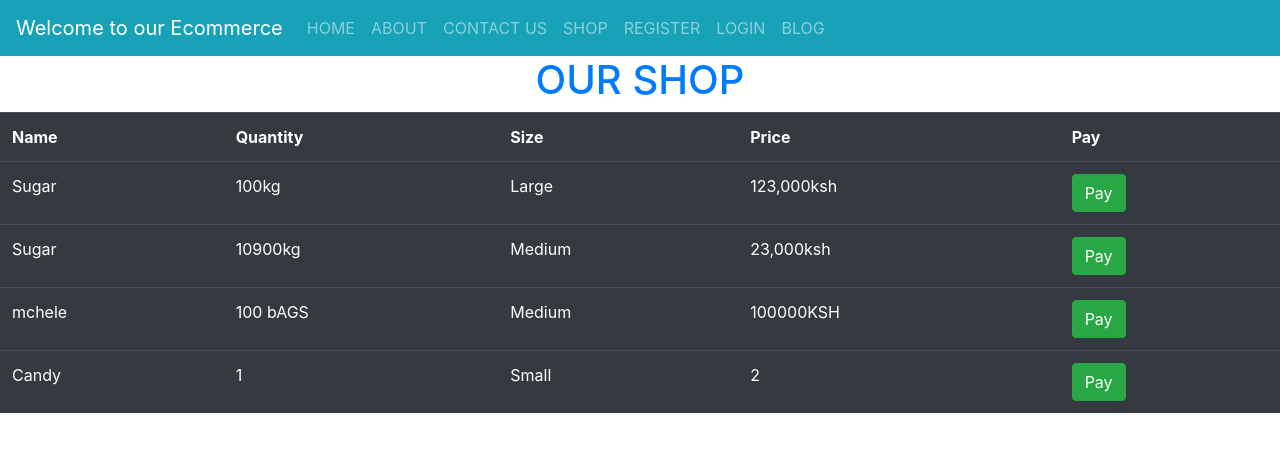
After one commit to FEROLDO/MYeCOM, a Django app: page /shop/ in a window 1280 px wide. The commit adds this page. Shown: the top 452 px of the page. Run offline with Django 4.2, Linux system fonts and the light colour scheme; data comes from the database, SQL or seed files in the repository; both versions use the stored data as it was after the commit; some libraries are stand-ins or nearby versions.

Commit message:
UPDATE TUESDAY

```diff
--- a/morningDjangoHtmlFormsprojects/models.py
+++ b/morningDjangoHtmlFormsprojects/models.py
@@ -7,6 +7,5 @@ class Products(models.Model):
     size = models.CharField(max_length=20, blank=False, null=False)
     price = models.CharField(max_length=20, blank=False, null=False)
 
-
 def __str__(self):
     return self.name
--- a/morningDjangoHtmlFormsprojects/urls.py
+++ b/morningDjangoHtmlFormsprojects/urls.py
@@ -29,5 +29,7 @@ urlpatterns = [
     path('update-product/<id>', user_views.update_product, name='upd-product'),
     path('register/', user_views.register, name='user-registration'),
     path('login/', auth_views.LoginView.as_view(template_name='login.html'), name='login'),
-    path('logout', auth_views.LogoutView.as_view(template_name='logout.html'), name='logout')
+    path('logout', auth_views.LogoutView.as_view(template_name='logout.html'), name='logout'),
+    path('shop/', user_views.shop, name='shop'),
+    path('pay/<id>', user_views.pay, name='pay')
 ]
--- a/morningDjangoHtmlFormsprojects/views.py
+++ b/morningDjangoHtmlFormsprojects/views.py
@@ -36,7 +36,7 @@ def products(request):
     return render(request, 'products.html', context)
 
 @login_required
-def delete_product(request, id):
+def delete_product(request,     id):
     product = Products.objects.get(id=id)
     product.delete()
     messages.success(request, 'Product deleted successfully')
@@ -71,3 +71,13 @@ def register(request):
     else:
         form = UserRegistrationForm()
     return render(request, 'register.html', {'form': form})
+
+def shop(request):
+    all_products = Products.objects.all()
+    context = {"all_products": all_products}
+    return render(request, 'shop.html', context)
+
+def pay(request, id):
+    product = Products.objects.get(id=id)
+    context = {"product": product}
+    return render(request, 'pay.html', context)
--- a/templates/master.html
+++ b/templates/master.html
@@ -34,6 +34,9 @@
                 <li class="nav-item">
                     <a class="nav-link" href="#">CONTACT US</a>
                 </li>
+                <li class="nav-item">
+                    <a class="nav-link" href="{% url 'shop' %}">SHOP</a>
+                </li>
                 {% if user.is_authenticated %}
                     <li class="nav-item">
                         <a class="nav-link" href="{% url 'all-products' %}">PRODUCTS</a>
@@ -56,10 +59,6 @@
                     <a class="nav-link" href="#">BLOG</a>
                 </li>
 
-                <li class="nav-item">
-                    <a class="nav-link" href="#">SHOP</a>
-                </li>
-
             </ul>
         </div>
     </nav>
--- /dev/null
+++ b/templates/shop.html
@@ -0,0 +1,28 @@
+{% extends 'master.html' %}
+{% load static %}
+{% block content %}
+    <div>
+        <h1 class="text-primary text-center">OUR SHOP</h1>
+
+        <table class="table table-dark table-hover">
+            <tr>
+                <th>Name</th>
+                <th>Quantity</th>
+                <th>Size</th>
+                <th>Price</th>
+                <th>Pay</th>
+            </tr>
+            {% for product in  all_products %}
+                <tr>
+                    <td>{{ product.name }}</td>
+                    <td>{{ product.qtty }}</td>
+                    <td>{{ product.size }}</td>
+                    <td>{{ product.price }}</td>
+                    <td><a  class="btn btn-success" href="/pay/{{ product.id }}">Pay</a></td>
+                </tr>
+
+            {% endfor %}
+
+        </table>
+    </div>
+{% endblock %}
```
Also changed, not shown: templates/SHOP.html (deleted, +0 -10 lines), templates/pay.html (added, +14 -0 lines), db.sqlite3, morningDjangoHtmlFormsprojects/forms.py (line endings or trailing spaces).
